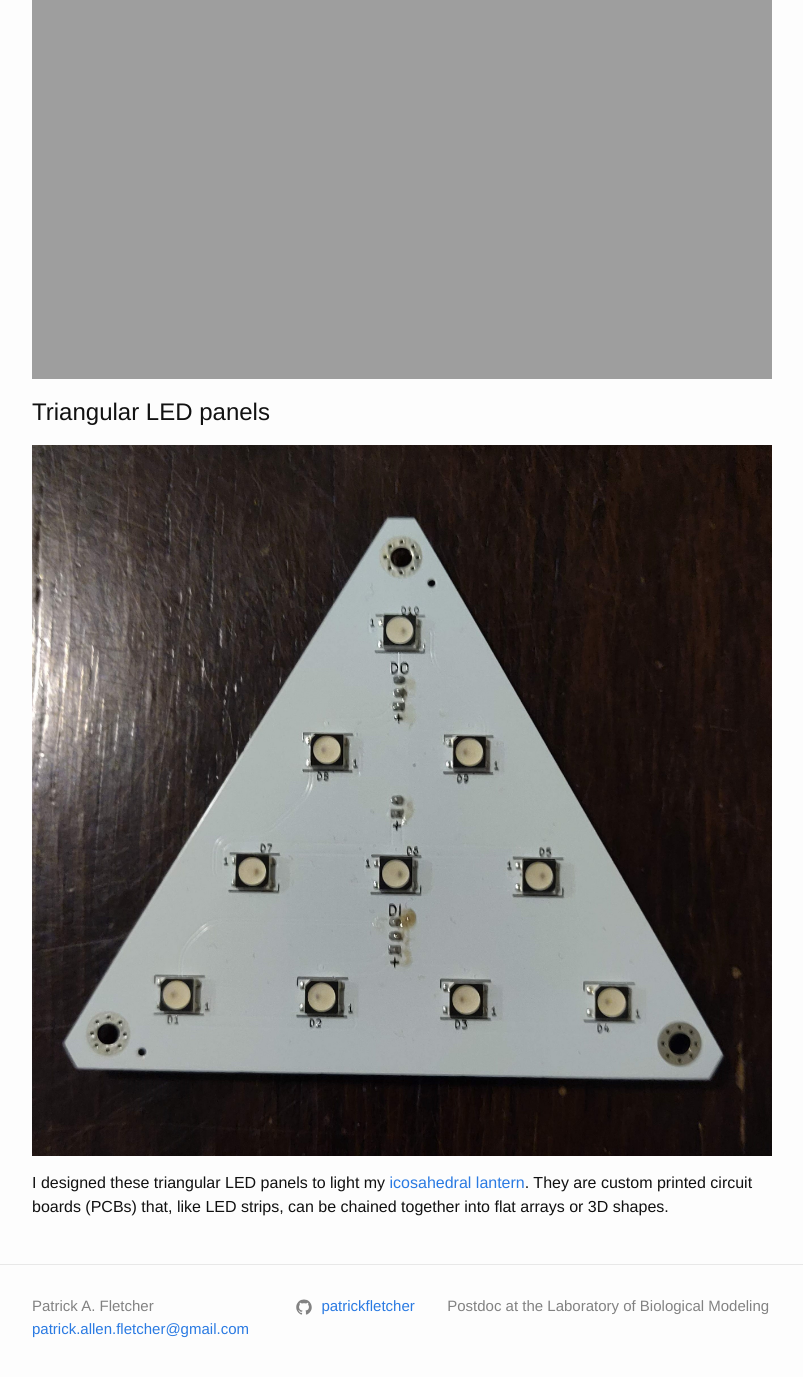
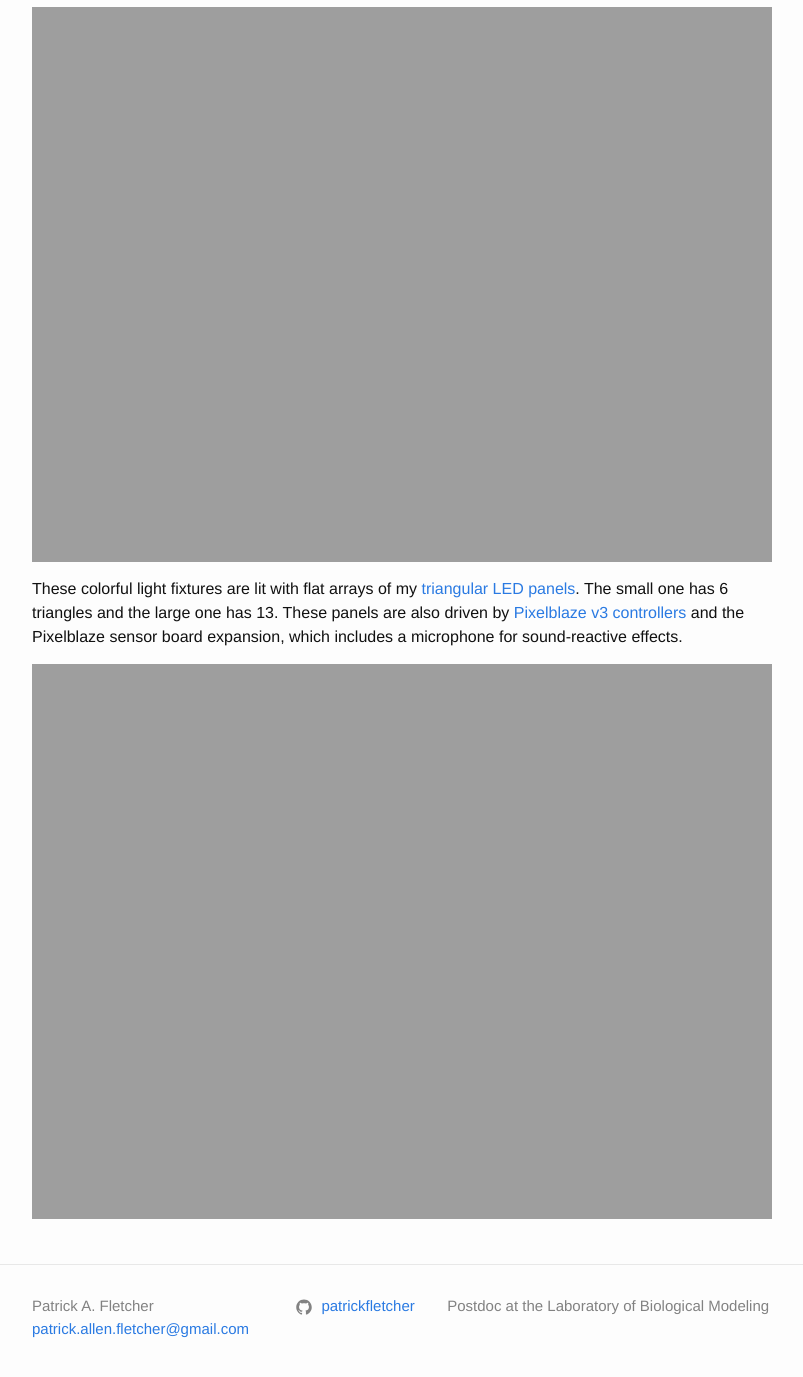
Before and after one commit to patrickfletcher/patrickfletcher.github.io, a Jekyll site: the page built from lights.md, in a window 1280 px wide and 1400 px high, scrolled down 2914 px. Shown: the top 1377 px of the window, without its empty margins (238-1041 px from the left). Built offline with Jekyll 4.4.1, drawn with Linux system fonts in a browser that asks for light colours; some of the changed text lies outside the part shown.

Commit message:
Update lights.md

```diff
--- a/lights.md
+++ b/lights.md
@@ -7,6 +7,14 @@ permalink: /lights/
 # LED light projects
 
 Here are a few LED-based projects I've been working on! Not for sale at this time.
+
+## Triangular LED panels
+
+<p style="text-align:center;">
+<img src="{{ site.url }}/assets/led/single triangle.jpg" alt="Equilateral triangle with 10 LEDs"  style="width: 100%"/>
+</p>
+
+I designed these triangular LED panels to light my [icosahedral lantern](#icosahedral-lantern). They are custom printed circuit boards (PCBs) that, like LED strips, can be chained together into flat arrays or 3D shapes.
 
 ## Icosahedral Lantern
 
@@ -30,16 +38,8 @@ The LEDs are driven using the excellent [Pixelblaze v3 controller](https://www.b
 <img src="{{ site.url }}/assets/led/portholes.jpg" alt="Equilateral triangle with 10 LEDs"  style="width: 100%"/>
 </p>
 
-These colorful light fixtures are lit with flat arrays of my [triangular LED panels](#triangular-led-panels). The small one has 6 triangles and the large one has 13.  These panels are also driven by [Pixelblaze v3 controllers](https://www.bhencke.com/pixelblaze), along with the Pixelblaze sensor board expansion, which includes a microphone for sound-reactive effects.
+These colorful light fixtures are lit with flat arrays of my [triangular LED panels](#triangular-led-panels). The small one has 6 triangles and the large one has 13.  These panels are also driven by [Pixelblaze v3 controllers](https://www.bhencke.com/pixelblaze) and the Pixelblaze sensor board expansion, which includes a microphone for sound-reactive effects.
 
 <p style="text-align:center;">
 <img src="{{ site.url }}/assets/led/trihex open.jpg" alt="Equilateral triangle with 10 LEDs"  style="width: 100%"/>
 </p>
-
-## Triangular LED panels
-
-<p style="text-align:center;">
-<img src="{{ site.url }}/assets/led/single triangle.jpg" alt="Equilateral triangle with 10 LEDs"  style="width: 100%"/>
-</p>
-
-I designed these triangular LED panels to light my [icosahedral lantern](#icosahedral-lantern). They are custom printed circuit boards (PCBs) that, like LED strips, can be chained together into flat arrays or 3D shapes.
```
